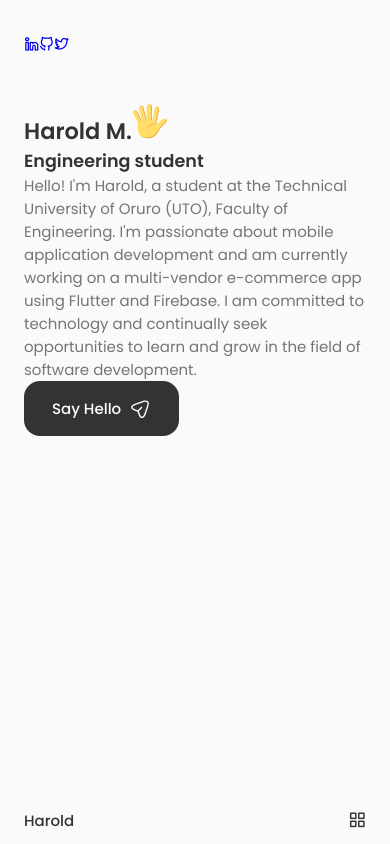
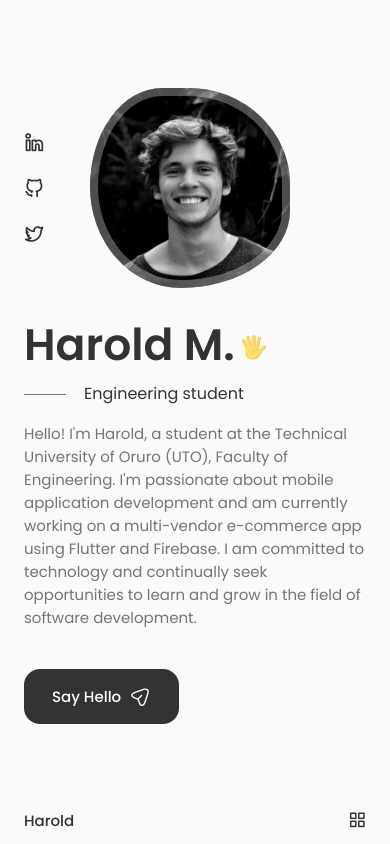
Before and after one commit to kirbybucket/react-website, a React (Create React App) app: page / in a window 390 px wide. Built offline with nearby package versions, Linux system fonts and the light colour scheme.

Commit message:
feat(home): integrate ScrollDown component and enhance styles
- Add ScrollDown component with animated SVG mouse icon
- Implement responsive scroll button styling and hover effects
- Update Home layout to include new scroll element
- Add profile image animation and media queries for mobile

```diff
--- a/src/components/home/Home.jsx
+++ b/src/components/home/Home.jsx
@@ -2,6 +2,7 @@
 import "./home.css"
 import Social from './Social'
 import Data from './Data'
+import ScrollDown from './ScrollDown'
 
 const Home = () => {
     return (
@@ -14,6 +15,8 @@
 
                     <Data />
                 </div>
+
+                <ScrollDown />
             </div>
         </section>
     )
--- /dev/null
+++ b/src/components/home/ScrollDown.jsx
@@ -0,0 +1,49 @@
+import React from 'react'
+
+const ScrollDown = () => {
+    return (
+        <div className="home__scroll">
+            <a href="#about" className="home__scroll-button button--flex">
+                <svg
+                    width="32px"
+                    height="32px"
+                    class="home__scroll-mouse"
+                    viewBox="0 0 247 390"
+                    version="1.1"
+                    xmlns="http://www.w3.org/2000/svg"
+                    xmlnsXlink="http://www.w3.org/1999/xlink"
+                    style={{
+                        fillRule: "evenodd",
+                        clipRule: "evenodd",
+                        strokeLinecap: "round",
+                        strokeLinejoin: "round",
+                        strokeMiterlimit: "1.5",
+                    }}
+                >
+                    <path
+                        class="wheel"
+                        d="M123.359,79.775l0,72.843"
+                        style={{
+                            fill: "none",
+                            stroke: "var(--title-color)",
+                            strokeWidth: "20px",
+                        }}
+                    ></path>
+                    <path
+                        id="mouse"
+                        d="M236.717,123.359c0,-62.565 -50.794,-113.359 -113.358,-113.359c-62.565,0 -113.359,50.794 -113.359,113.359l0,143.237c0,62.565 50.794,113.359 113.359,113.359c62.564,0 113.358,-50.794 113.358,-113.359l0,-143.237Z"
+                        style={{
+                            fill: "none",
+                            stroke: "var(--title-color)",
+                            strokeWidth: "20px",
+                        }}
+                    ></path>
+                </svg>
+                <span className="home__scroll-name">Scroll Down</span>
+                <i class="uil uil-arrow-down home__scroll-arrow"></i>
+            </a>
+        </div>
+    )
+}
+
+export default ScrollDown
--- a/src/components/home/home.css
+++ b/src/components/home/home.css
@@ -0,0 +1,195 @@
+.home__container {
+    row-gap: 7rem;
+}
+
+.home__content {
+    grid-template-columns: 116px repeat(2, 1fr);
+    padding-top: 5.5rem;
+    column-gap: 2rem;
+    align-items: center;
+}
+
+.home__social {
+    display: grid;
+    grid-template-columns: max-content;
+    row-gap: 1rem;
+}
+
+.home__social-icon {
+    font-size: 1.25rem;
+    color: var(--title-color);
+}
+
+.home__social-icon:hover {
+    color: var(--title-color-dark);
+}
+
+.home__title {
+    font-size: var(--big-font-size);
+    margin-bottom: var(--mb-0-25);
+}
+
+.home__hand {
+    width: 38px;
+    height: 38px;
+    margin-left: 0.4rem;
+}
+
+.home__subtitle {
+    position: relative;
+    font-size: var(--h3-font-size);
+    padding-left: 5.4rem;
+    font-weight: var(--font-normal);
+    margin-bottom: var(--mb-1);
+}
+
+.home__subtitle::before {
+    content: '';
+    position: absolute;
+    width: 70px;
+    height: 1px;
+    background-color: var(--text-color);
+    left: 0;
+    top: 1rem;
+}
+
+.home__description {
+    max-width: 400px;
+    margin-bottom: var(--mb-3);
+}
+
+.home__img {
+    background: url(../../assets//profile.jpg);
+    background-repeat: no-repeat;
+    background-position: center;
+    background-size: cover;
+    box-shadow: inset 0 0 0 9px rgb(255 255 255 / 30%);
+    order: 1;
+    justify-self: center;
+    width: 300px;
+    height: 300px;
+    animation: profile__animate 8s ease-in-out infinite;
+}
+
+@keyframes profile__animate {
+    0% {
+        border-radius: 60% 40% 30% 70%/60% 30% 70% 40%;
+    }
+
+    50% {
+        border-radius: 30% 60% 70% 40%/50% 60% 30% 60%;
+    }
+
+    100% {
+        border-radius: 60% 40% 30% 70%/60% 30% 70% 40%;
+    }
+}
+
+.home__scroll {
+    margin-left: 9.25rem;
+}
+
+.wheel {
+    animation: scroll 2s ease infinite;
+}
+
+@keyframes scroll {
+    0% {
+        transform: translateY(0);
+    }
+
+    30% {
+        transform: translateY(3.75rem);
+    }
+}
+
+.home__scroll-name {
+    color: var(--title-color);
+    font-weight: var(--font-medium);
+    margin-right: var(--mb-0-25);
+    margin-left: 2px;
+}
+
+.home__scroll-arrow {
+    font-size: 1.25rem;
+    color: var(--title-color);
+}
+
+/*=============== BREAKPOINTS ===============*/
+/* For large devices */
+@media screen and (max-width: 992px) {
+    .home__content {
+        grid-template-columns: 100px repeat(2,1fr);
+        column-gap: 1.25rem;
+    }
+
+    .home__hand {
+        width: 26px;
+        height: 26px;
+    }
+
+    .home__subtitle {
+        padding-left: 3.75rem;
+        margin-bottom: var(--mb-1);
+    }
+
+    .home__subtitle::before {
+        width: 42px;
+        top: 0.8rem;
+    }
+
+    .home__description {
+        max-width: initial;
+        margin-bottom: var(--mb-2-5);
+    }
+
+    .home__img {
+        width: 250px;
+        height: 250px;
+        box-shadow: inset 0 0 0 8px rgb(255 255 255 / 30%);
+    }
+
+    .home__scroll {
+        margin-left: 7.5rem;
+    }
+}
+
+/* For medium devices */
+@media screen and (max-width: 768px) {
+    .home__content {
+        grid-template-columns: 0.5fr 3fr;
+        padding-top: 3.5rem;
+    }
+
+    .home__img {
+        order: initial;
+        justify-self: initial;
+    }
+
+    .home__data {
+        grid-column: 1/3;
+    }
+
+    .home__img {
+        box-shadow: inset 0 0 0 6px rgb(255, 255, 255 / 30%);
+        width: 200px;
+        height: 200px;
+    }
+
+    .home__scroll {
+        display: none;
+    }
+}
+
+/* For small devices */
+@media screen and (max-width: 350px) {
+    .home__img {
+        width: 180px;
+        height: 180px;
+    }
+
+    .home__hand {
+        width: 22px;
+        height: 22px;
+    }
+}
```
